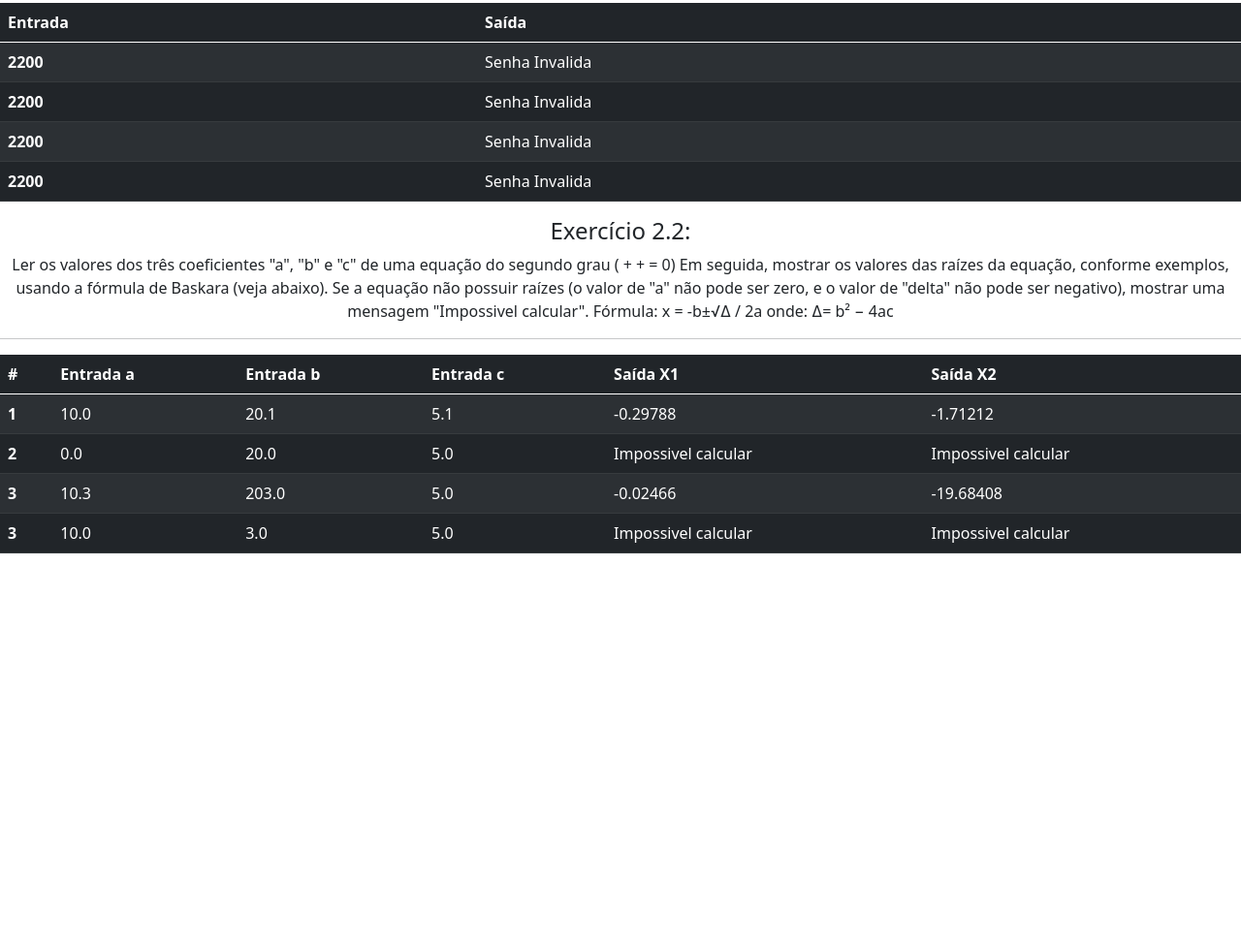
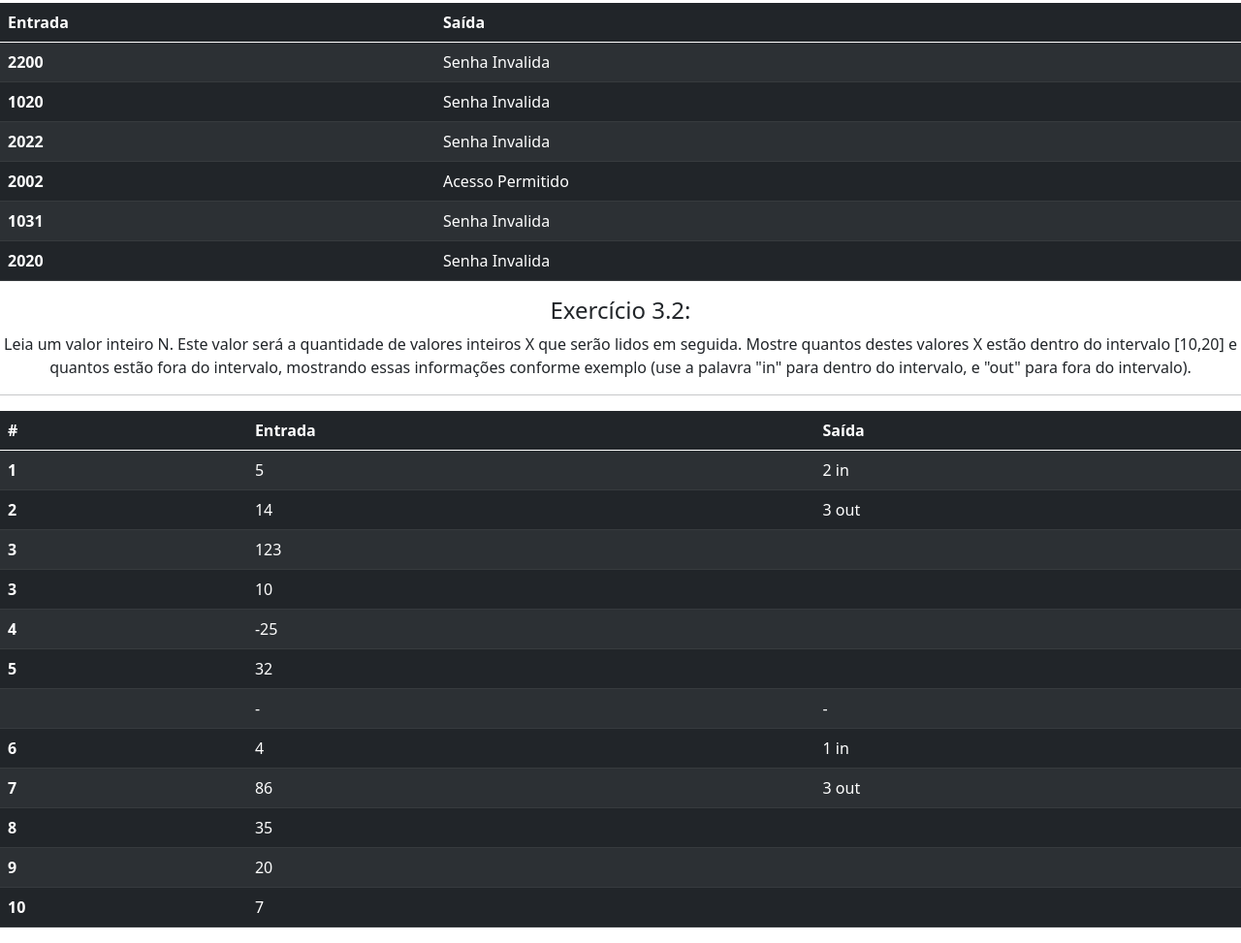
Before and after one commit to TheJessicaBohn/OO-Logica-CSharp, a plain HTML site: page Logica-em-JavaScript/index.html in a window 1280 px wide. Shown: the part 1848-2821 px from the top of the page at 97% size. Before the commit the page ends 2435 px from the top, so only its background shows below. Drawn offline with nearby package versions, Linux system fonts and the light colour scheme.

Commit message:
update tabelas

```diff
--- a/Logica-em-JavaScript/index.html
+++ b/Logica-em-JavaScript/index.html
@@ -297,17 +297,27 @@
 
                 </tr>
                 <tr>
-                    <th scope="row">2200</th>
+                    <th scope="row">1020</th>
                     <td>Senha Invalida</td>
 
                 </tr>
                 <tr>
-                    <th scope="row">2200</th>
+                    <th scope="row">2022</th>
                     <td>Senha Invalida</td>
 
                 </tr>
                 <tr>
-                    <th scope="row">2200</th>
+                    <th scope="row">2002</th>
+                    <td>Acesso Permitido</td>
+
+                </tr>
+                <tr>
+                    <th scope="row">1031</th>
+                    <td>Senha Invalida</td>
+
+                </tr>
+                <tr>
+                    <th scope="row">2020</th>
                     <td>Senha Invalida</td>
 
                 </tr>
@@ -316,62 +326,82 @@
         </table>
 
         <div class="span12 text-center">
-            <h4>Exercício 2.2:</h4>
-            <span>Ler os valores dos três coeficientes "a", "b" e "c" de uma equação do segundo grau ( + + = 0)
-                Em seguida, mostrar os valores das raízes da equação, conforme exemplos, usando a fórmula de Baskara
-                (veja
-                abaixo). Se a equação não possuir raízes (o valor de "a" não pode ser zero, e o valor de "delta" não
-                pode ser
-                negativo), mostrar uma mensagem "Impossivel calcular".
-                Fórmula: x = -b±√∆ / 2a
-                onde: ∆= b² − 4ac
+            <h4>Exercício 3.2:</h4>
+            <span>Leia um valor inteiro N. Este valor será a quantidade de valores inteiros X que serão lidos em seguida.
+                Mostre quantos destes valores X estão dentro do intervalo [10,20] e quantos estão fora do intervalo, mostrando
+                essas informações conforme exemplo (use a palavra "in" para dentro do intervalo, e "out" para fora do intervalo).</span>
         </div>
 
         <table class="table table-striped table-dark">
             <thead>
                 <tr>
                     <th scope="col">#</th>
-                    <th scope="col">Entrada a</th>
-                    <th scope="col">Entrada b</th>
-                    <th scope="col">Entrada c</th>
-                    <th scope="col">Saída X1</th>
-                    <th scope="col">Saída X2</th>
+                    <th scope="col">Entrada</th>
+                    <th scope="col">Saída</th>
                 </tr>
             </thead>
             <tbody>
                 <tr>
                     <th scope="row">1</th>
-                    <td>10.0</td>
-                    <td>20.1</td>
-                    <td>5.1</td>
-                    <td>-0.29788</td>
-                    <td>-1.71212</td>
+                    <td>5</td>
+                    <td>2 in</td>
+
                 </tr>
                 <tr>
                     <th scope="row">2</th>
-                    <td>0.0</td>
-                    <td>20.0</td>
-                    <td>5.0</td>
-                    <td>Impossivel calcular</td>
-                    <td>Impossivel calcular</td>
-
+                    <td>14</td>
+                    <td>3 out</td>
 
                 </tr>
                 <tr>
                     <th scope="row">3</th>
-                    <td>10.3</td>
-                    <td>203.0</td>
-                    <td>5.0</td>
-                    <td>-0.02466</td>
-                    <td>-19.68408</td>
+                    <td>123</td>
+                    <td> </td>
                 </tr>
                 <tr>
                     <th scope="row">3</th>
-                    <td>10.0</td>
-                    <td>3.0</td>
-                    <td>5.0</td>
-                    <td>Impossivel calcular</td>
-                    <td>Impossivel calcular</td>
+                    <td>10</td>
+                    <td> </td>
+                </tr>
+                <tr>
+                    <th scope="row" >4</th>
+                    <td>-25</td>
+                    <td> </td>
+                </tr>
+                <tr>
+                    <th scope="row" >5</th>
+                    <td>32</td>
+                    <td> </td>
+                </tr>
+                <tr>
+                    <th scope="row" > </th>
+                    <td> - </td>
+                    <td> - </td>
+                </tr>
+                <tr>
+                    <th scope="row" >6</th>
+                    <td>4</td>
+                    <td>1 in</td>
+                </tr>
+                <tr>
+                    <th scope="row" >7</th>
+                    <td>86</td>
+                    <td>3 out</td>
+                </tr>
+                <tr>
+                    <th scope="row" >8</th>
+                    <td>35</td>
+                    <td> </td>
+                </tr>
+                <tr>
+                    <th scope="row" >9</th>
+                    <td>20</td>
+                    <td> </td>
+                </tr>
+                <tr>
+                    <th scope="row" >10</th>
+                    <td>7</td>
+                    <td> </td>
                 </tr>
             </tbody>
             <hr>
```
